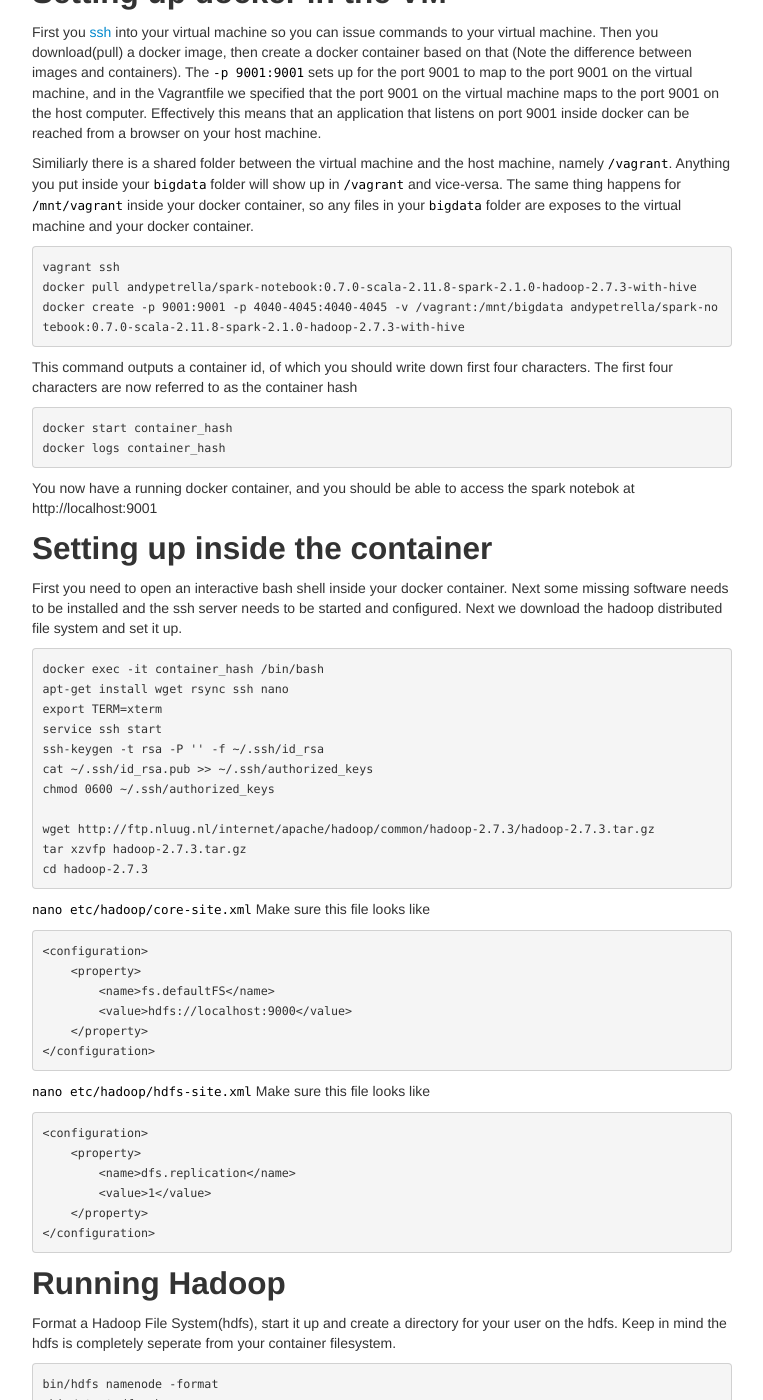
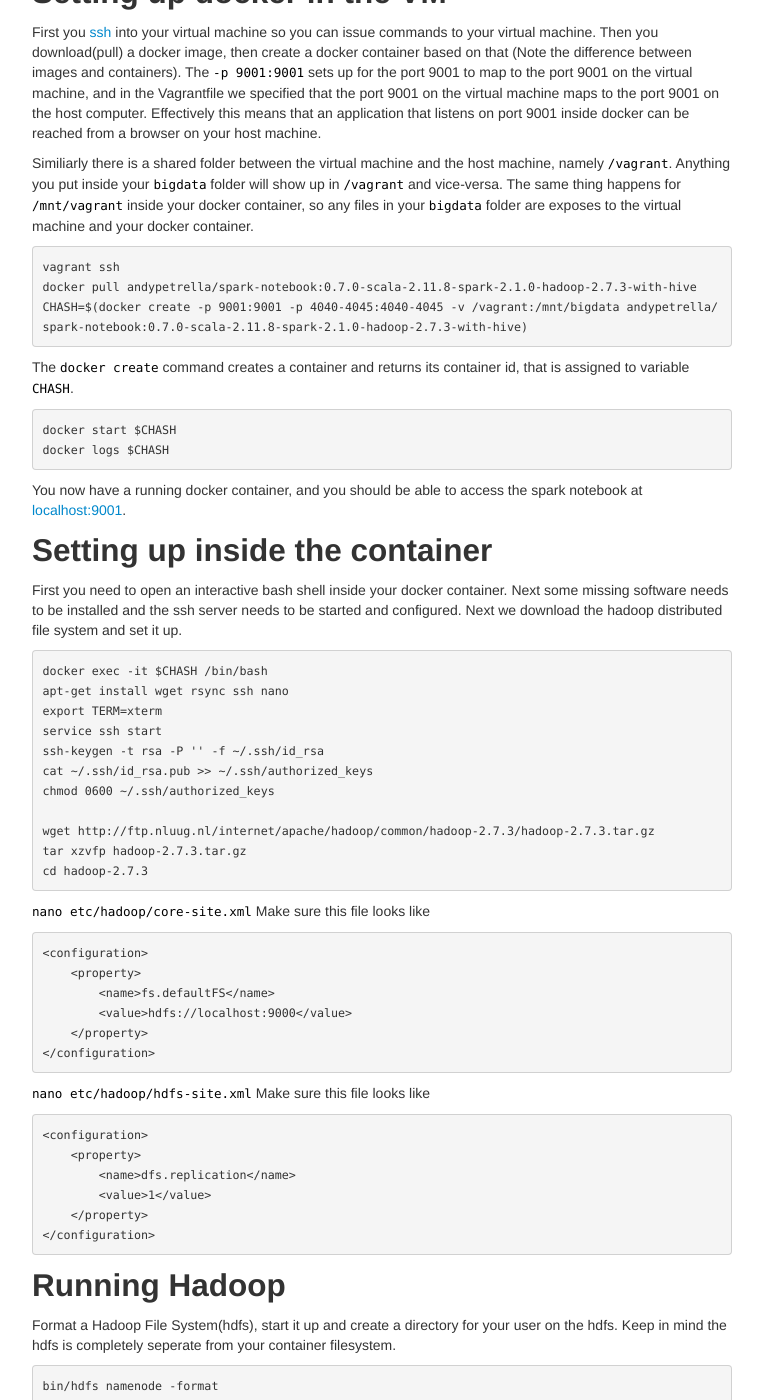
Before and after one commit to Thelukepet/course, a Jekyll site: the page built from exact.md, in a window 1280 px wide and 1400 px high, scrolled down 501 px. Shown: the whole window, without its empty margins (258-1021 px from the left). Built offline with Jekyll 4.4.1, drawn with Linux system fonts in a browser that asks for light colours; our own code applies the rules of GitHub Pages for plain Markdown files.

Commit message:
Use variable for Container Hash Minor edits

````diff
--- a/exact.md
+++ b/exact.md
@@ -21,22 +21,22 @@ The same thing happens for `/mnt/vagrant` inside your docker container, so any f
 ```Bash
 vagrant ssh
 docker pull andypetrella/spark-notebook:0.7.0-scala-2.11.8-spark-2.1.0-hadoop-2.7.3-with-hive
-docker create -p 9001:9001 -p 4040-4045:4040-4045 -v /vagrant:/mnt/bigdata andypetrella/spark-notebook:0.7.0-scala-2.11.8-spark-2.1.0-hadoop-2.7.3-with-hive
+CHASH=$(docker create -p 9001:9001 -p 4040-4045:4040-4045 -v /vagrant:/mnt/bigdata andypetrella/spark-notebook:0.7.0-scala-2.11.8-spark-2.1.0-hadoop-2.7.3-with-hive)
 ```
-This command outputs a container id, of which you should write down first four characters.
-The first four characters are now referred to as the container hash
+The `docker create` command creates a container and returns its container id, that is assigned to variable `CHASH`.
 ```Bash
-docker start container_hash
-docker logs container_hash
+docker start $CHASH
+docker logs $CHASH
 ```
-You now have a running docker container, and you should be able to access the spark notebok at http://localhost:9001
+You now have a running docker container, and you should be able to access the spark notebook at [localhost:9001](http://localhost:9001).
+
 ## Setting up inside the container
 First you need to open an interactive bash shell inside your docker container.
 Next some missing software needs to be installed and the ssh server needs to be
 started and configured.
 Next we download the hadoop distributed file system and set it up.
 ```Bash
-docker exec -it container_hash /bin/bash
+docker exec -it $CHASH /bin/bash
 apt-get install wget rsync ssh nano
 export TERM=xterm
 service ssh start
````
